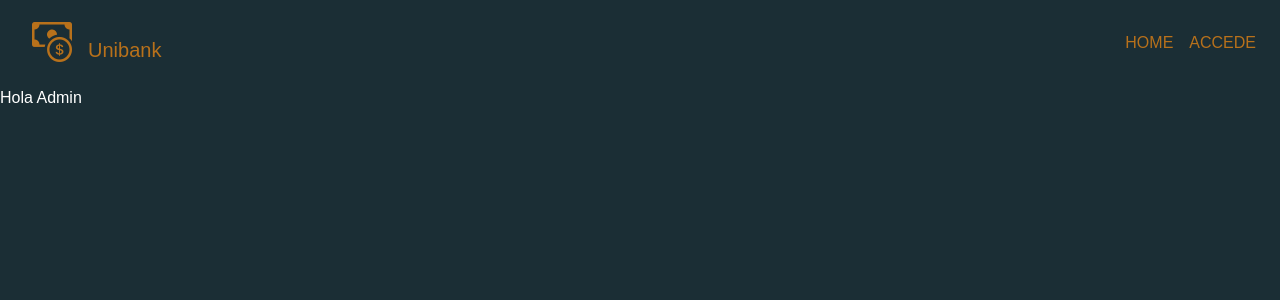
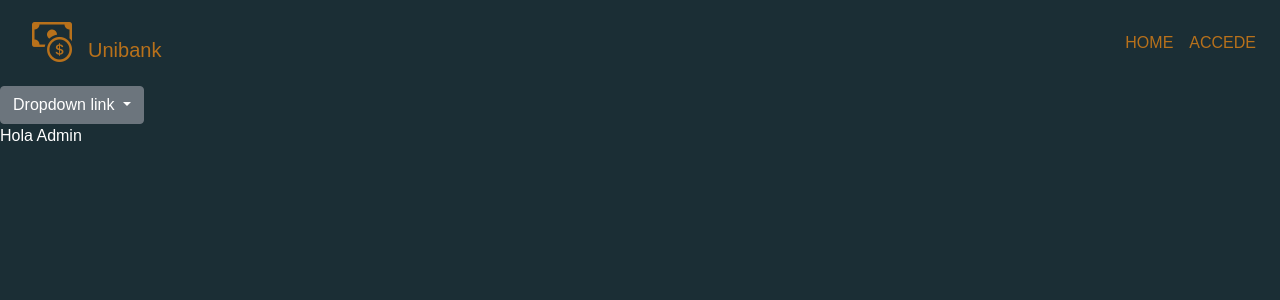
Before and after one commit to Maskeit/Proyecto-Integrador-3, a PHP site: page /vistas/adminUser.view.php in a window 1280 px wide. Shown: the top 300 px of the page. Run offline with PHP 8.4, Linux system fonts and the light colour scheme; some libraries are stand-ins or nearby versions.

Commit message:
cambios1.3

```diff
--- a/adminUser.php
+++ b/adminUser.php
@@ -1,8 +1,11 @@
 <?php session_start();
+
 if(isset($_SESSION['adminUser'])){
     require 'vistas/adminUser.view.php';
 } else {
     header('Location: rscAdmin/loginAdmin.php');
     die();
 }
+
+//require 'vistas/adminUser.view.php';
 ?>
--- a/funciones/funciones.php
+++ b/funciones/funciones.php
@@ -21,7 +21,7 @@ function comprobar_sesion_administrador(){
     if(isset($_SESSION['adminUser'])){
         header('Location: ../index.php');
     } else{
-        header('Location: adminUser.php');;
+        header('Location: adminUser.php');
     }
 }
 
@@ -45,7 +45,7 @@ die();
 
 }
 
-#FUNCION PARA CONECTARNOS A LA BASE DE DATOS
+#FUNCION PARA CONECTARNOS A LA BASE DE DATOS// update: se usa el objeto de la clase en bd/conexion.php
 function conectar_base_datos(){
     try {
         $conexion = new PDO('mysql:host=localhost;dbname=uni-bank', 'root', '');
--- /dev/null
+++ b/rscEjecutivo/status.php
@@ -0,0 +1,4 @@
+<?php
+require 'status.view.php';
+
+?>
--- /dev/null
+++ b/rscEjecutivo/status.view.php
@@ -0,0 +1,5 @@
+<?php
+require '../vistas/headerEspecifico.php';
+
+
+?>
--- a/status.php
+++ /dev/null
@@ -1,4 +0,0 @@
-<?php
-require 'vistas/status.view.php';
-
-?>
--- a/trash/registroEjecutivo.php
+++ b/trash/registroEjecutivo.php
@@ -3,7 +3,7 @@
 //En esta carpeta estan archivos que no se estan utilizando y probablemente se descarten al final
 require '../funciones/funciones.php';
 # Si ya se tiene permisos de administrador,se puede acceder al registro de ejecutivos
-comprobar_sesion_ejecutivo();//usuarioAdministrador
+//comprobar_sesion_ejecutivo();//usuarioAdministrador
 
 // Comprobamos si ya han sido enviado los datos
 if($_SERVER['REQUEST_METHOD'] == 'POST') {
--- a/vistas/adminUser.view.php
+++ b/vistas/adminUser.view.php
@@ -1,5 +1,15 @@
 <?php
 require 'headerEspecifico.php';
 ?>
+<div class="dropdown">
+  <a class="btn btn-secondary dropdown-toggle" href="#" role="button" data-toggle="dropdown" aria-expanded="false">
+    Dropdown link
+  </a>
 
+  <div class="dropdown-menu">
+    <a class="dropdown-item" href="#">Action</a>
+    <a class="dropdown-item" href="#">Another action</a>
+    <a class="dropdown-item" href="#">Something else here</a>
+  </div>
+</div>
 <script>document.write('Hola Admin ')</script>
--- a/vistas/ejecutivo.view.php
+++ b/vistas/ejecutivo.view.php
@@ -17,6 +17,9 @@ require 'vistas/header.php';
         <p>
           Comienza a dar de alta a tus clientes.
         </p>
+<!--pruebas del card-->
+
+<!--pruebas del card-->
         <div class="cards">
           <div class="d-flex flex-row justify-content-center flex-wrap">
             <div class="card">
@@ -57,7 +60,7 @@ require 'vistas/header.php';
                 </p>
                 <div class="pricing">
                   <h1>Estado</h1>
-                  <a href="#" class="btn btn-dark px-5 py-2 primary-btn mb-5">Estados</a>
+                  <a href="./rscEjecutivo/status.php" class="btn btn-dark px-5 py-2 primary-btn mb-5">Estados</a>
                 </div>
               </div>
             </div>
--- a/vistas/header.php
+++ b/vistas/header.php
@@ -47,6 +47,7 @@
                 <div class="dropdown-content">
                   <a href="cliente.php">Cliente</a> <!--Aqui mover la ubicacion y cambiarla por cliente.php haciendo un isset-->
                   <a href="ejecutivo.php">Ejecutivo</a>
+                  <a href="adminUser.php">Unibank</a>
                 </div>
               </div>
             </li>
--- a/vistas/headerEspecifico.php
+++ b/vistas/headerEspecifico.php
@@ -12,16 +12,14 @@
   <link rel="stylesheet" href="https://use.fontawesome.com/releases/v5.7.2/css/all.css" integrity="sha384-fnmOCqbTlWIlj8LyTjo7mOUStjsKC4pOpQbqyi7RrhN7udi9RwhKkMHpvLbHG9Sr"
     crossorigin="anonymous">
   <link rel="stylesheet" href="https://cdn.jsdelivr.net/npm/bootstrap-icons@1.9.1/font/bootstrap-icons.css">
-  <link rel="stylesheet" href="./Style.css" />
-  <link rel="stylesheet" href="./mobile-style.css">
+  <link rel="stylesheet" href="https://cdn.jsdelivr.net/npm/bootstrap@4.6.2/dist/css/bootstrap.min.css" integrity="sha384-xOolHFLEh07PJGoPkLv1IbcEPTNtaed2xpHsD9ESMhqIYd0nLMwNLD69Npy4HI+N" crossorigin="anonymous">
+
   <link rel="stylesheet" href="../css/estilosLogReg.css">
 
   <!--Miguel-->
   <link href='https://fonts.googleapis.com/css?family=Roboto' rel='stylesheet' type='text/css'>
   <!--finmiguel-->
 </head>
-<body>
-
   <header>
     <div class="container-fluid p-0">
       <nav class="navbar navbar-expand-lg">
```
Also changed, not shown: rscAdmin/loginAdmin.php (+8 -7 lines), vistas/status.view.php (deleted).
